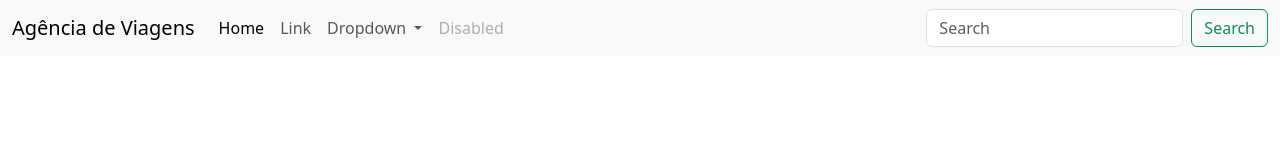
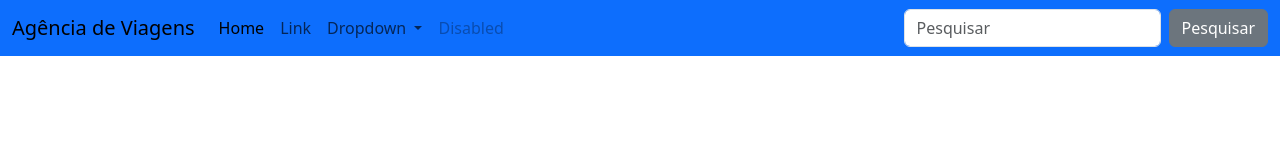
Before and after one commit to deusdeteneto/travel-agency, a plain HTML site: page index.html in a window 1280 px wide. Drawn offline with nearby package versions, Linux system fonts and the light colour scheme.

Commit message:
closes #3 - Scheme color NavBar

```diff
--- a/index.html
+++ b/index.html
@@ -12,7 +12,8 @@
     <title>Agência de Viagens</title>
   </head>
   <body>
-    <nav class="navbar navbar-expand-md bg-body-tertiary">
+    <!-- Navbar -->
+    <nav class="navbar navbar-expand-md navbar bg-primary">
       <div class="container-fluid">
         <a class="navbar-brand" href="#">Agência de Viagens</a>
         <button
@@ -61,11 +62,11 @@
             <input
               class="form-control me-2"
               type="search"
-              placeholder="Search"
+              placeholder="Pesquisar"
               aria-label="Search"
             />
-            <button class="btn btn-outline-success" type="submit">
-              Search
+            <button class="btn btn-secondary" type="submit">
+              Pesquisar
             </button>
           </form>
         </div>
```
